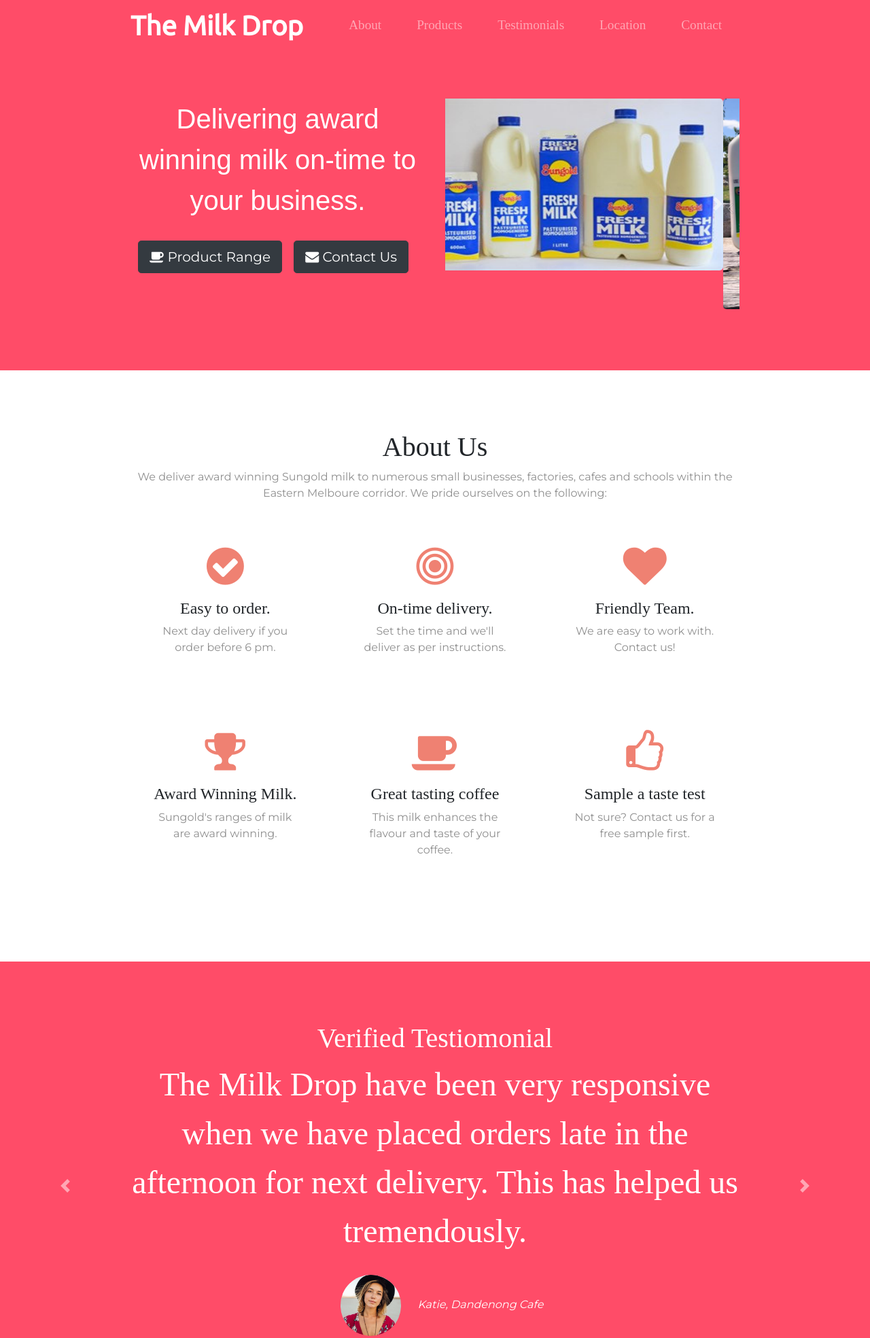
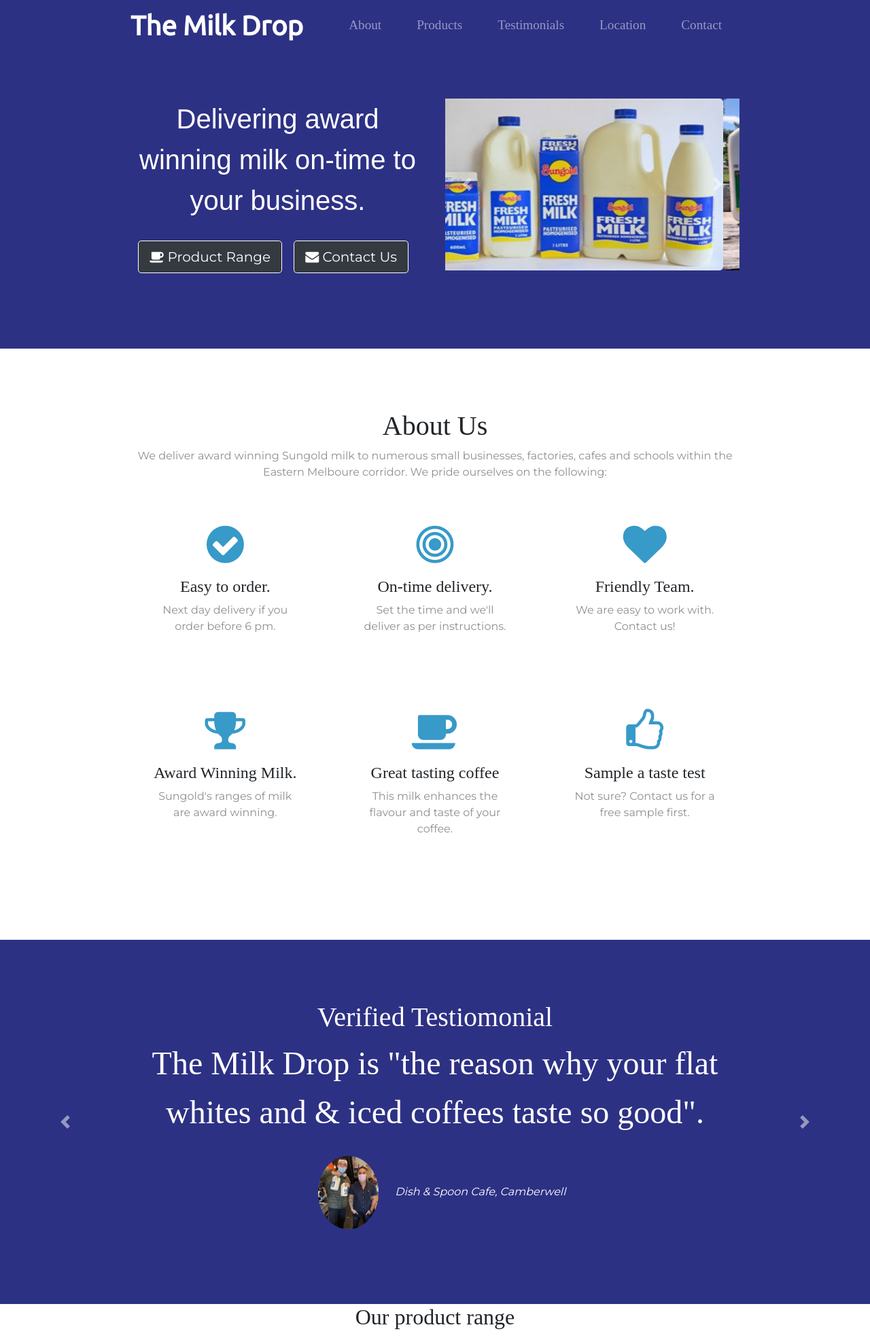
Before and after one commit to mistergjones/themilkdrop, a plain HTML site: page index.html in a window 1280 px wide. Shown: the part 87-2056 px from the top of the page at 68% size. Drawn offline with nearby package versions, Linux system fonts and the light colour scheme.

Commit message:
Update background color, images

```diff
--- a/css/styles.css
+++ b/css/styles.css
@@ -48,7 +48,7 @@
 
 /* Sections */
 .coloured-section {
-    background-color: #ff4c68;
+    background-color: rgb(45, 49, 132);
     /* background-color: #3aa3f9; */
     color: #fff;
 }
@@ -116,7 +116,7 @@
 }
 
 .icon-color {
-    color: #ef8172;
+    color: rgb(55, 154, 200);
     margin-bottom: 1rem;
 }
 
@@ -127,7 +127,7 @@
 /* Testimonials */
 #testimonials {
     /* background-color: #ef8172; */
-    background-color: #ff4c68;
+    background-color: rgb(45, 49, 132);
 }
 
 .testimonial-image {
--- a/index.html
+++ b/index.html
@@ -97,7 +97,7 @@
                         </h1>
 
                         <button
-                            class="btn btn-dark btn-lg download-button"
+                            class="btn btn-dark btn-lg download-button border-white"
                             type="button"
                         >
                             <a href="#products">
@@ -106,7 +106,7 @@
                             >
                         </button>
                         <button
-                            class="btn btn-dark btn-lg download-button"
+                            class="btn btn-dark btn-lg download-button border-white"
                             type="button"
                         >
                             <a
@@ -133,28 +133,28 @@
                                 <div class="carousel-item active">
                                     <img
                                         class="d-block w-100"
-                                        src="images/sungold.jpeg"
+                                        src="images/sungold11.jpeg"
                                         alt="First slide"
                                     />
                                 </div>
                                 <div class="carousel-item">
                                     <img
                                         class="d-block w-100"
-                                        src="images/sungold2.png"
+                                        src="images/sungold22.png"
                                         alt="Second slide"
                                     />
                                 </div>
                                 <div class="carousel-item">
                                     <img
                                         class="d-block w-100"
-                                        src="images/sungold3.png"
+                                        src="images/sungold33.png"
                                         alt="Second slide"
                                     />
                                 </div>
                                 <div class="carousel-item">
                                     <img
                                         class="d-block w-100"
-                                        src="images/sungold4.png"
+                                        src="images/sungold44.png"
                                         alt="Second slide"
                                     />
                                 </div>
@@ -270,16 +270,15 @@
                     <div class="carousel-item active container-fluid">
                         <h1>Verified Testiomonial</h1>
                         <h2 class="testimonial-text">
-                            The Milk Drop have been very responsive when we have
-                            placed orders late in the afternoon for next
-                            delivery. This has helped us tremendously.
+                            The Milk Drop is "the reason why your flat whites
+                            and & iced coffees taste so good".
                         </h2>
                         <img
                             class="testimonial-image"
-                            src="images/lady-img.jpg"
+                            src="images/DishSpoonTestimonial.jpeg"
                             alt="lady-profile"
                         />
-                        <em>Katie, Dandenong Cafe</em>
+                        <em>Dish & Spoon Cafe, Camberwell</em>
                     </div>
                     <div class="carousel-item container-fluid">
                         <h1>Verified Testiomonial</h1>
@@ -452,7 +451,7 @@
                 </h3>
 
                 <button
-                    class="btn btn-dark btn-lg download-button"
+                    class="btn btn-dark btn-lg download-button border-white"
                     type="button"
                 >
                     <a
```
Also changed, not shown: images/DishSpoonTestimonial.jpeg (added), images/sungold11.jpeg (added), images/sungold22.png (added), images/sungold33.png (added), images/sungold44.png (added).
